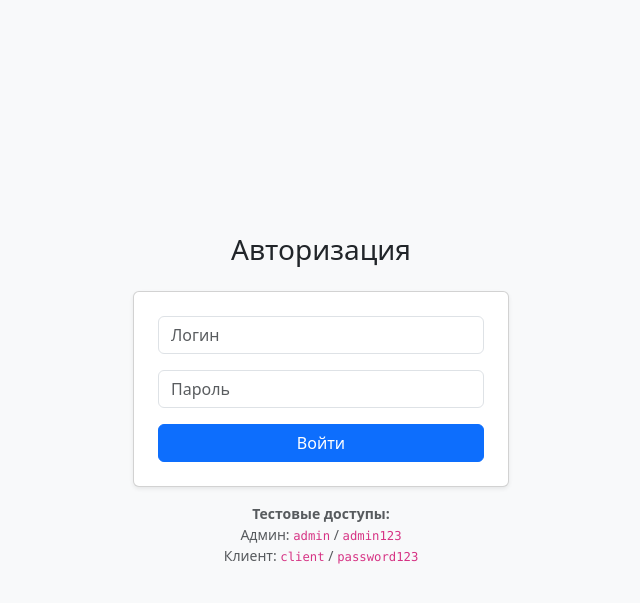
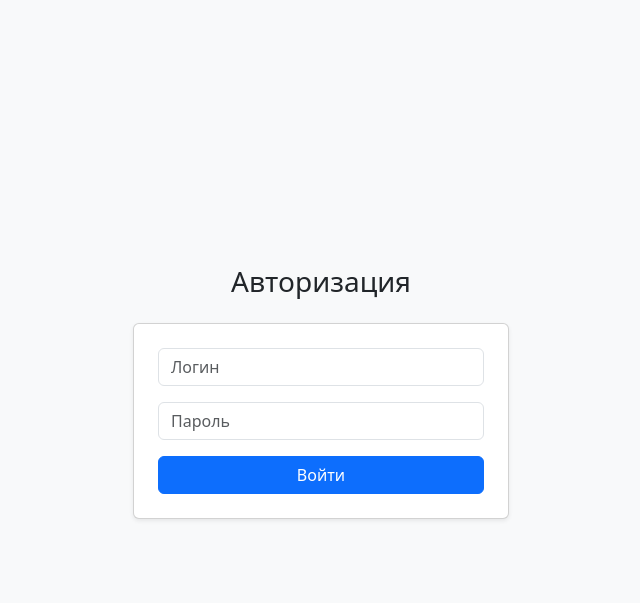
Before and after one commit to Hellondd/PreOrderService, a Flask app: page /login in a window 1280 px wide. Shown: the top 603 px of the page, without its empty margins (319-959 px from the left). Run offline with Flask 3, Linux system fonts and the light colour scheme.

Commit message:
Hide test access credentials in login.html
Commented out test access information for security.

```diff
--- a/templates/login.html
+++ b/templates/login.html
@@ -19,9 +19,10 @@
         <button type="submit" class="btn btn-primary w-100">Войти</button>
     </form>
     <div class="mt-3 text-muted small">
-        <strong>Тестовые доступы:</strong><br>
+        <!-- <strong>Тестовые доступы:</strong><br>
         Админ: <code>admin</code> / <code>admin123</code><br>
         Клиент: <code>client</code> / <code>password123</code>
+        -->
     </div>
 </div>
 </body>
```
